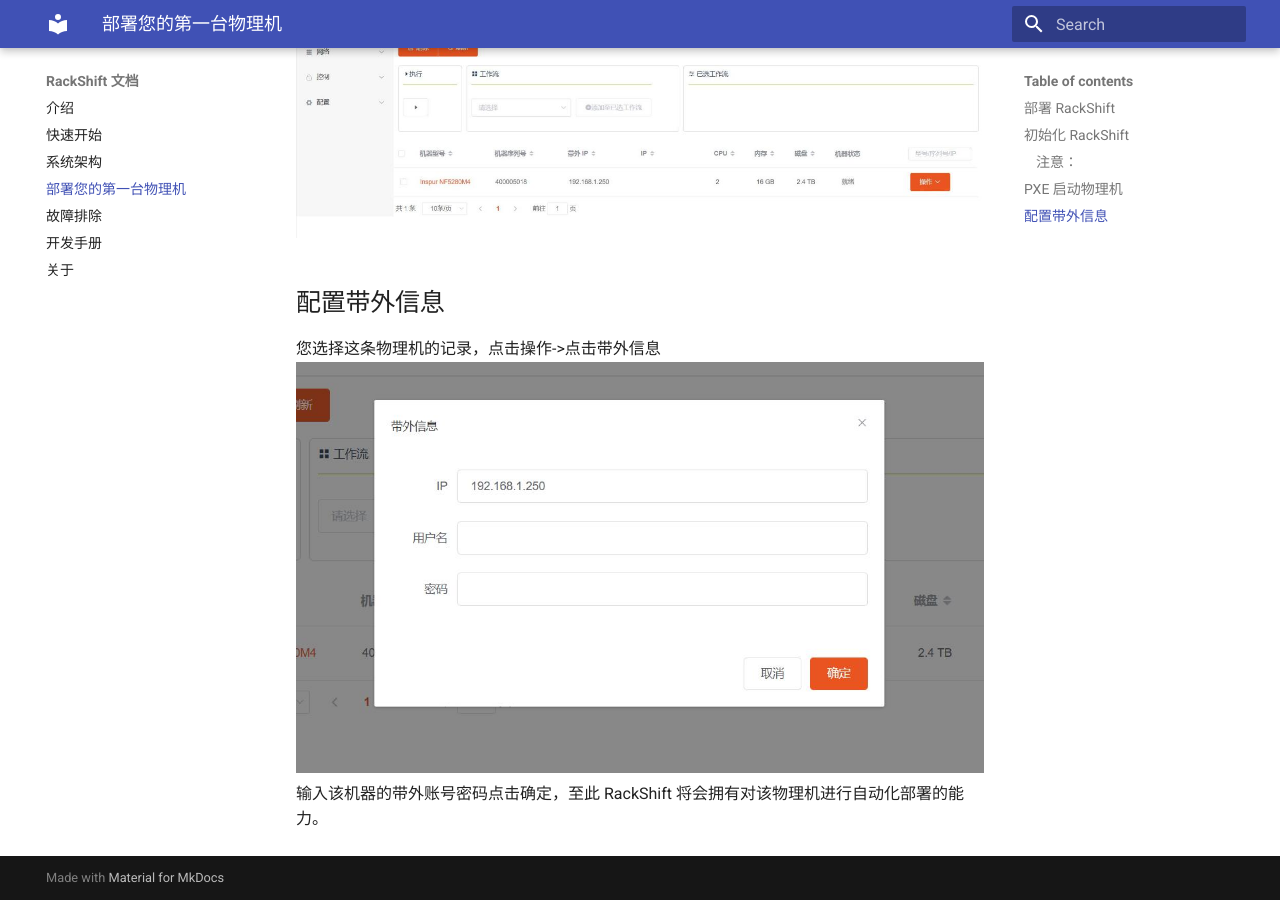
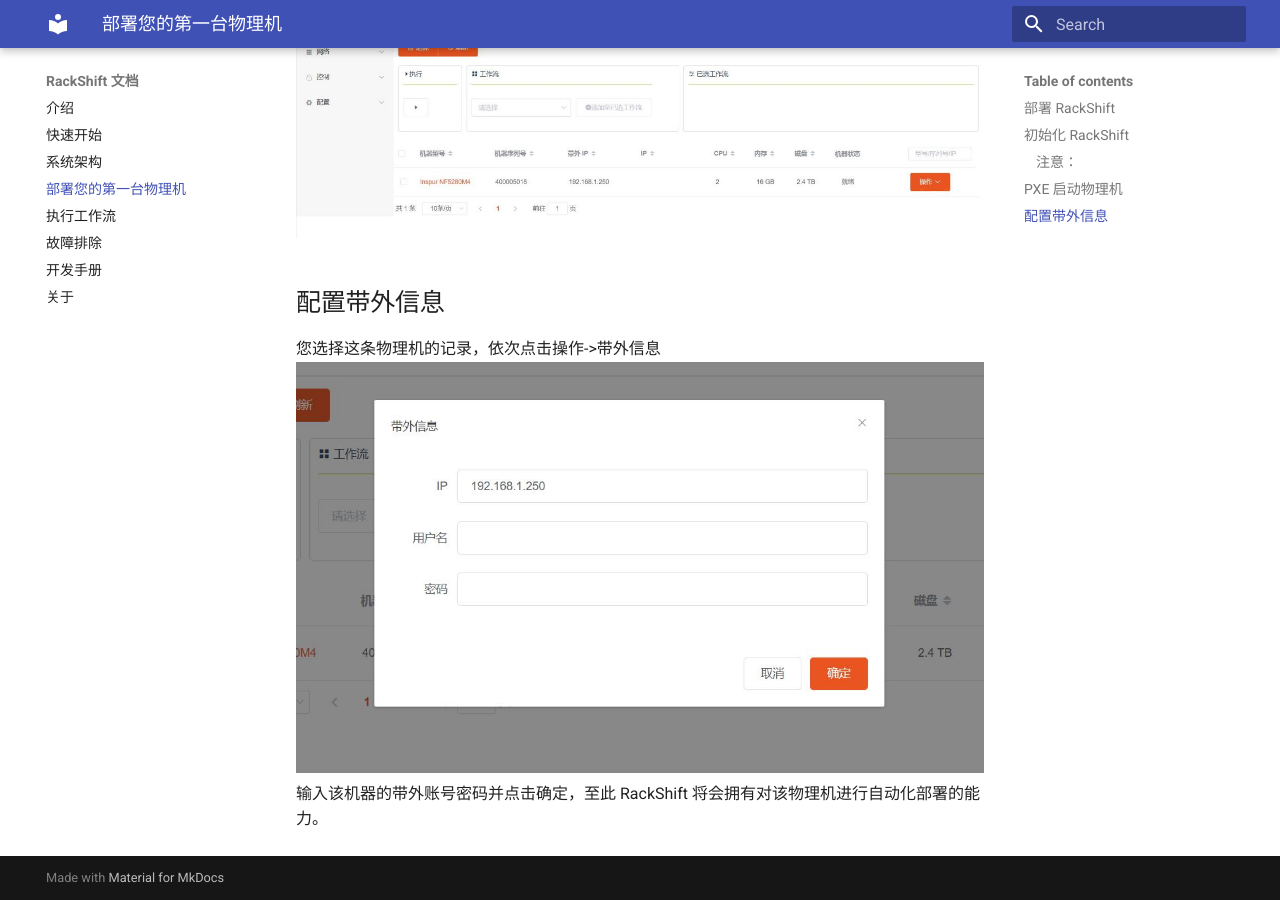
Before and after one commit to fit2cloud/rackshift-docs-static, an MkDocs documentation site: the page built from docs/deploy_first.md, in a window 1280 px wide and 900 px high, scrolled down 2484 px. Built offline with MkDocs 1.6.1 and Material for MkDocs 9.7.7, drawn with Linux system fonts in a browser that asks for light colours.

Commit message:
docs:update workflow.md

```diff
--- a/docs/deploy_first.md
+++ b/docs/deploy_first.md
@@ -31,6 +31,6 @@
 等待几分钟后您将会在裸金属列表看到这台发现完毕的物理机
 ![runnob](./static/wizard/pm1.jpg)
 ## 配置带外信息
-您选择这条物理机的记录，点击操作->点击带外信息
+您选择这条物理机的记录，依次点击操作->带外信息
 ![runnob](./static/wizard/obm.jpg)
-输入该机器的带外账号密码点击确定，至此 RackShift 将会拥有对该物理机进行自动化部署的能力。
+输入该机器的带外账号密码并点击确定，至此 RackShift 将会拥有对该物理机进行自动化部署的能力。
--- a/mkdocs.yml
+++ b/mkdocs.yml
@@ -6,6 +6,7 @@
   - 快速开始: quick_start.md
   - 系统架构: structure.md
   - 部署您的第一台物理机: deploy_first.md
+  - 执行工作流: workflow.md
   - 故障排除: faq.md
   - 开发手册: dev.md
   - 关于: about.md
```
Also changed, not shown: docs/workflow.md (added, +37 -0 lines), docs/static/wizard/log.jpg (added), docs/static/wizard/multi_raid_config.jpg (added), docs/static/wizard/raid_config.jpg (added), docs/static/wizard/run_raid.jpg (added), docs/static/wizard/select_centos.jpg (added), docs/static/wizard/select_raid_machine.jpg (added), docs/static/wizard/task.jpg (added).
